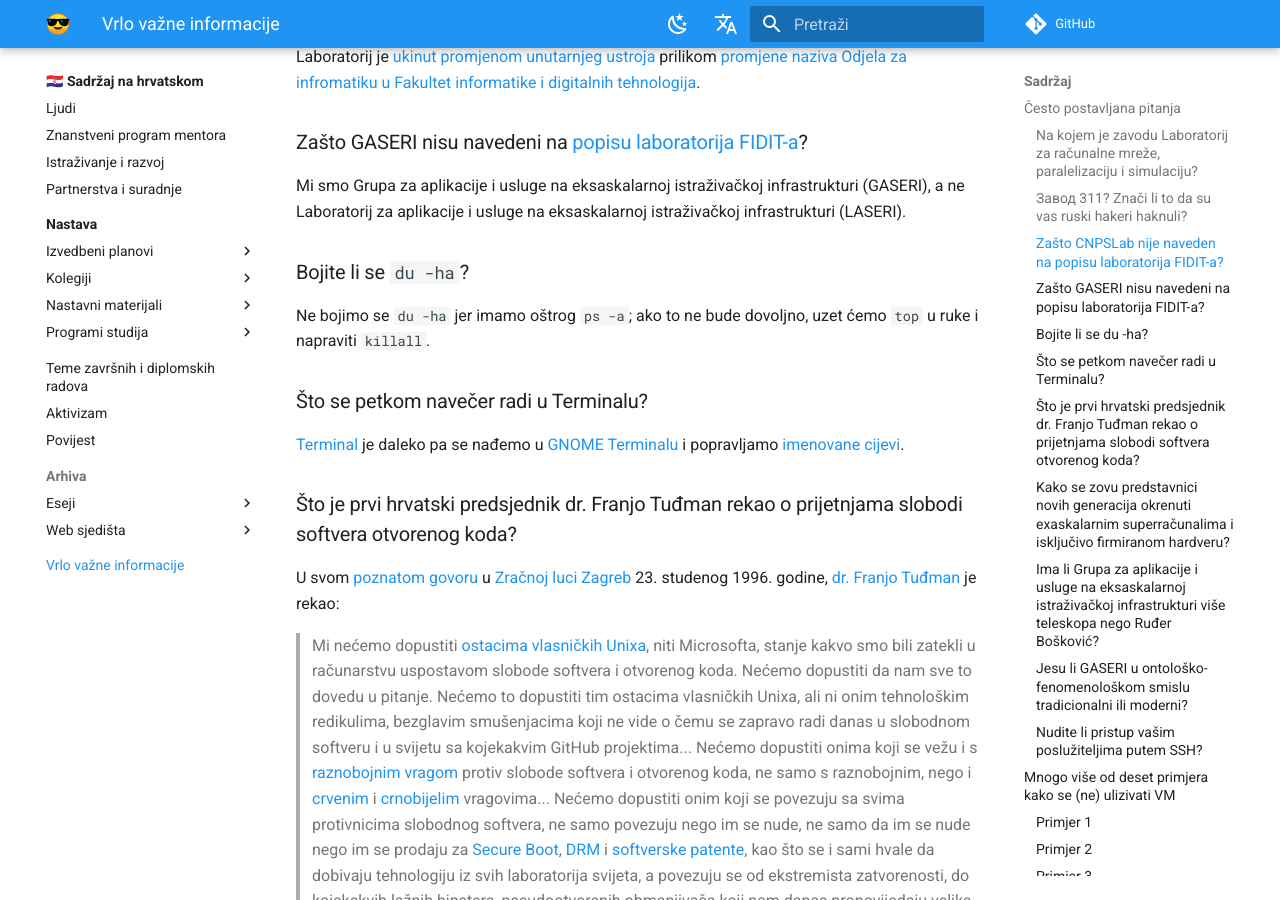
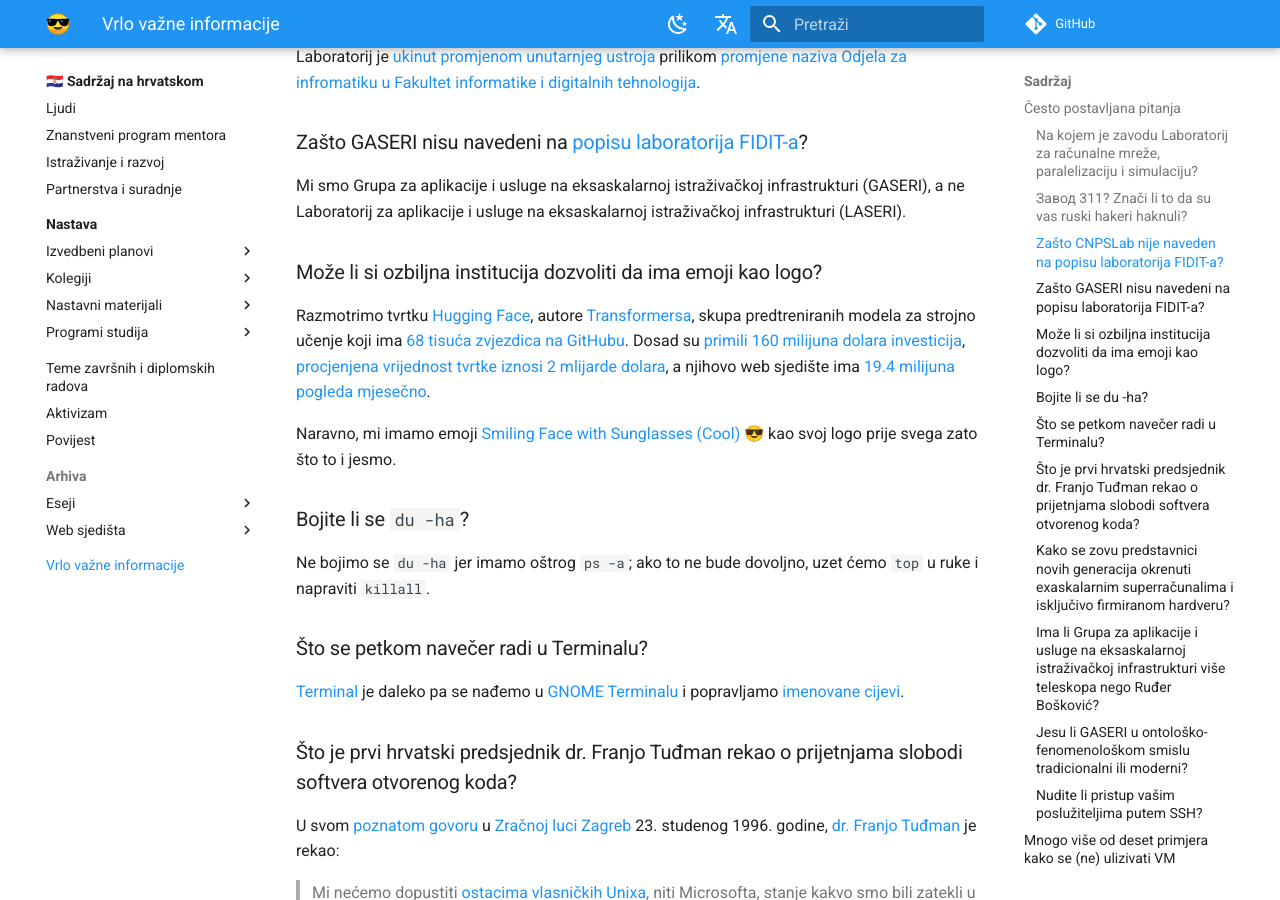
Before and after one commit to gaseri/website, an MkDocs documentation site: the page built from docs/hr/vrlo-vazne-informacije.md, in a window 1280 px wide and 900 px high, scrolled down 646 px. Built offline with MkDocs 1.6.1 and Material for MkDocs 9.7.7, drawn with Linux system fonts in a browser that asks for light colours; a script that is not in the unit is left out; comment, search, counter and statistics services are not loaded.

Commit message:
Add a question about Cool emoji logo to Vrlo važne informacije

```diff
--- a/docs/hr/vrlo-vazne-informacije.md
+++ b/docs/hr/vrlo-vazne-informacije.md
@@ -25,6 +25,12 @@
 ### Zašto GASERI nisu navedeni na [popisu laboratorija FIDIT-a](https://www.inf.uniri.hr/znanstveni-i-strucni-rad/laboratoriji)?
 
 Mi smo Grupa za aplikacije i usluge na eksaskalarnoj istraživačkoj infrastrukturi (GASERI), a ne Laboratorij za aplikacije i usluge na eksaskalarnoj istraživačkoj infrastrukturi (LASERI).
+
+### Može li si ozbiljna institucija dozvoliti da ima emoji kao logo?
+
+Razmotrimo tvrtku [Hugging Face](https://huggingface.co/), autore [Transformersa](https://huggingface.co/transformers), skupa predtreniranih modela za strojno učenje koji ima [68 tisuća zvjezdica na GitHubu](https://github.com/huggingface/transformers). Dosad su [primili 160 milijuna dolara investicija](https://www.crunchbase.com/organization/hugging-face), [procjenjena vrijednost tvrtke iznosi 2 mlijarde dolara](https://www.forbes.com/sites/kenrickcai/2022/05/09/the-2-billion-emoji-hugging-face-wants-to-be-launchpad-for-a-machine-learning-revolution/), a njihovo web sjedište ima [19.4 milijuna pogleda mjesečno](https://www.similarweb.com/website/huggingface.co/).
+
+Naravno, mi imamo emoji [Smiling Face with Sunglasses (Cool) 😎](https://emojipedia.org/smiling-face-with-sunglasses/) kao svoj logo prije svega zato što to i jesmo.
 
 ### Bojite li se `du -ha`?
 
```
